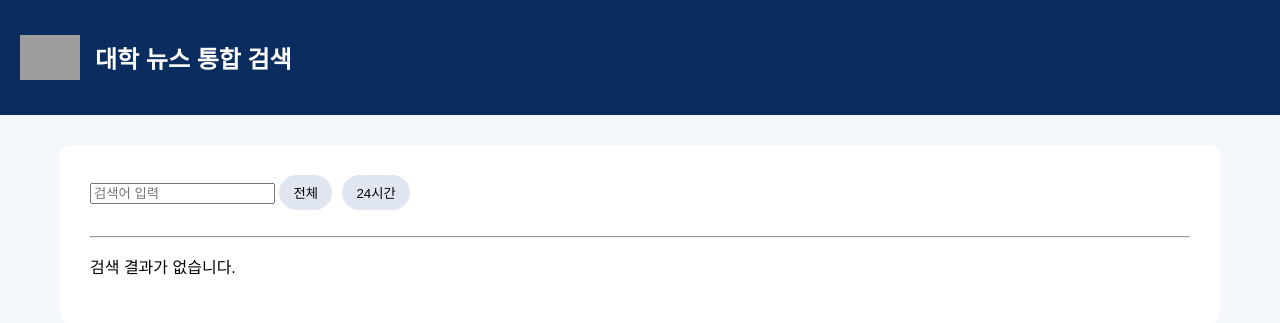
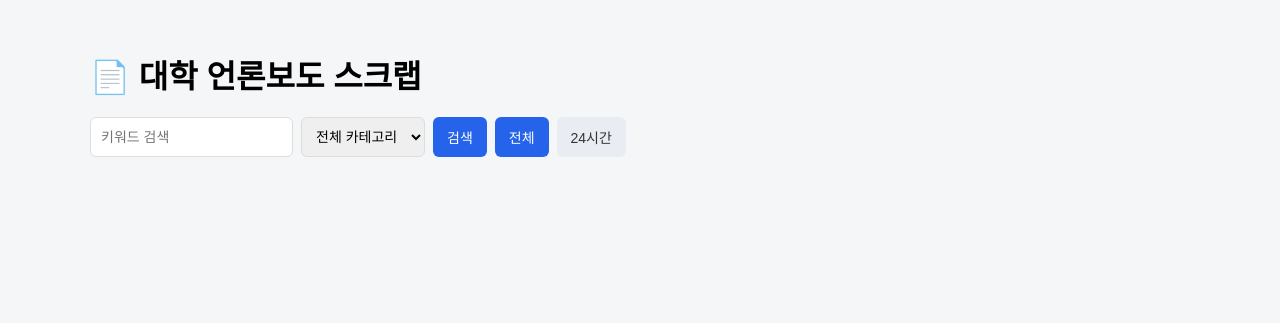
Before and after one commit to wnswns350212-cmyk/-, a Flask app: page / in a window 1280 px wide. Shown: the top 323 px of the page. Run offline with Flask 3, Linux system fonts and the light colour scheme; grey boxes are pictures that could not be loaded.

Commit message:
Update index.html

```diff
--- a/templates/index.html
+++ b/templates/index.html
@@ -2,72 +2,108 @@
 <html lang="ko">
 <head>
     <meta charset="UTF-8">
-<title>대학 뉴스 검색</title>
-<meta name="viewport" content="width=device-width, initial-scale=1">
-
+    <title>대학 언론보도 스크랩</title>
     <style>
-/* 🔵 기존 디자인 유지 */
-body { font-family: Arial, sans-serif; background:#f4f7fb; margin:0; }
-header { background:#0b2c5f; color:#fff; padding:20px; display:flex; align-items:center; }
-header img { height:45px; margin-right:15px; }
-.container { width:90%; max-width:1100px; margin:30px auto; background:#fff; padding:30px; border-radius:12px; }
-
-button, .tab {
-    padding:8px 14px;
-    border:none;
-    border-radius:20px;
-    cursor:pointer;
-    background:#e0e6f0;
-    margin-right:6px;
+        body {
+            font-family: "Apple SD Gothic Neo", "Noto Sans KR", sans-serif;
+            background: #f4f6f8;
+            margin: 0;
+            padding: 30px;
         }
-.tab.active { background:#1f5fa5; color:white; }
-
-.article { border-bottom:1px solid #ddd; padding:15px 0; }
-.article h3 { margin:0 0 5px 0; }
-.meta { font-size:13px; color:#666; }
-.summary { color:#333; margin:6px 0; }
-a.btn { display:inline-block; padding:5px 10px; background:#1f5fa5; color:white; border-radius:5px; text-decoration:none; font-size:13px; }
+        .container {
+            max-width: 1100px;
+            margin: auto;
+        }
+        h1 {
+            margin-bottom: 20px;
+        }
+        .search-bar {
+            display: flex;
+            gap: 8px;
+            margin-bottom: 20px;
+        }
+        input, select {
+            padding: 10px;
+            border: 1px solid #ddd;
+            border-radius: 6px;
+            font-size: 14px;
+        }
+        button {
+            padding: 10px 14px;
+            border-radius: 6px;
+            border: none;
+            cursor: pointer;
+            font-size: 14px;
+        }
+        .btn {
+            background: #e9edf3;
+            color: #333;
+        }
+        .btn.active {
+            background: #2563eb;
+            color: #fff;
+        }
+        .btn.primary {
+            background: #2563eb;
+            color: #fff;
+        }
+        .card {
+            background: #fff;
+            border-radius: 12px;
+            padding: 20px;
+            margin-bottom: 16px;
+        }
+        .meta {
+            font-size: 13px;
+            color: #666;
+            margin-bottom: 6px;
+        }
+        .title {
+            font-size: 18px;
+            font-weight: 700;
+            margin-bottom: 8px;
+        }
+        .summary {
+            font-size: 14px;
+            color: #333;
+            margin-bottom: 10px;
+        }
+        .origin {
+            font-size: 13px;
+            color: #2563eb;
+            text-decoration: none;
+        }
     </style>
 </head>
+<body>
+<div class="container">
+    <h1>📄 대학 언론보도 스크랩</h1>
 
-<body>
+    <form class="search-bar" method="get">
+        <input type="text" name="query" placeholder="키워드 검색" value="{{ query }}">
+        <select name="category">
+            <option value="전체" {{ 'selected' if category=='전체' else '' }}>전체 카테고리</option>
+            <option value="대학정책">대학정책</option>
+            <option value="입시">입시</option>
+            <option value="평생교육">평생교육</option>
+            <option value="기타">기타</option>
+        </select>
+        <button class="btn primary">검색</button>
 
-<header>
-<img src="https://upload.wikimedia.org/wikipedia/commons/7/77/Halla_University_logo.png">
-<h2>대학 뉴스 통합 검색</h2>
-</header>
-
-<div class="container">
-
-<form method="get">
-<input type="text" name="query" value="{{ query }}" placeholder="검색어 입력" required>
-
-<button name="time" value="all" class="tab {{ 'active' if time_mode=='all' else '' }}">전체</button>
-<button name="time" value="24h" class="tab {{ 'active' if time_mode=='24h' else '' }}">24시간</button>
-
-<br><br>
-
-{% for c in categories %}
-<button name="category" value="{{ c }}" class="tab {{ 'active' if category==c else '' }}">
-{{ c }}
-</button>
-{% endfor %}
+        <button name="time" value="all"
+                class="btn {{ 'active' if time_filter=='all' else '' }}">전체</button>
+        <button name="time" value="24h"
+                class="btn {{ 'active' if time_filter=='24h' else '' }}">24시간</button>
     </form>
 
-<hr>
-
-{% if articles %}
     {% for a in articles %}
-<div class="article">
-<h3>{{ a.title }}</h3>
-<div class="meta">{{ a.date.strftime('%Y.%m.%d. %H:%M') }}</div>
+    <div class="card">
+        <div class="meta">{{ a.category }} | {{ a.date }}</div>
+        <div class="title">{{ a.title }}</div>
         <div class="summary">{{ a.summary }}</div>
-<a href="{{ a.link }}" target="_blank" class="btn">원본</a>
+        <a class="origin" href="{{ a.link }}" target="_blank">[원본]</a>
     </div>
     {% endfor %}
-{% else %}
-<p>검색 결과가 없습니다.</p>
-{% endif %}
 
 </div>
 </body>
```
Lines whose indentation alone changed are shown as unchanged.
